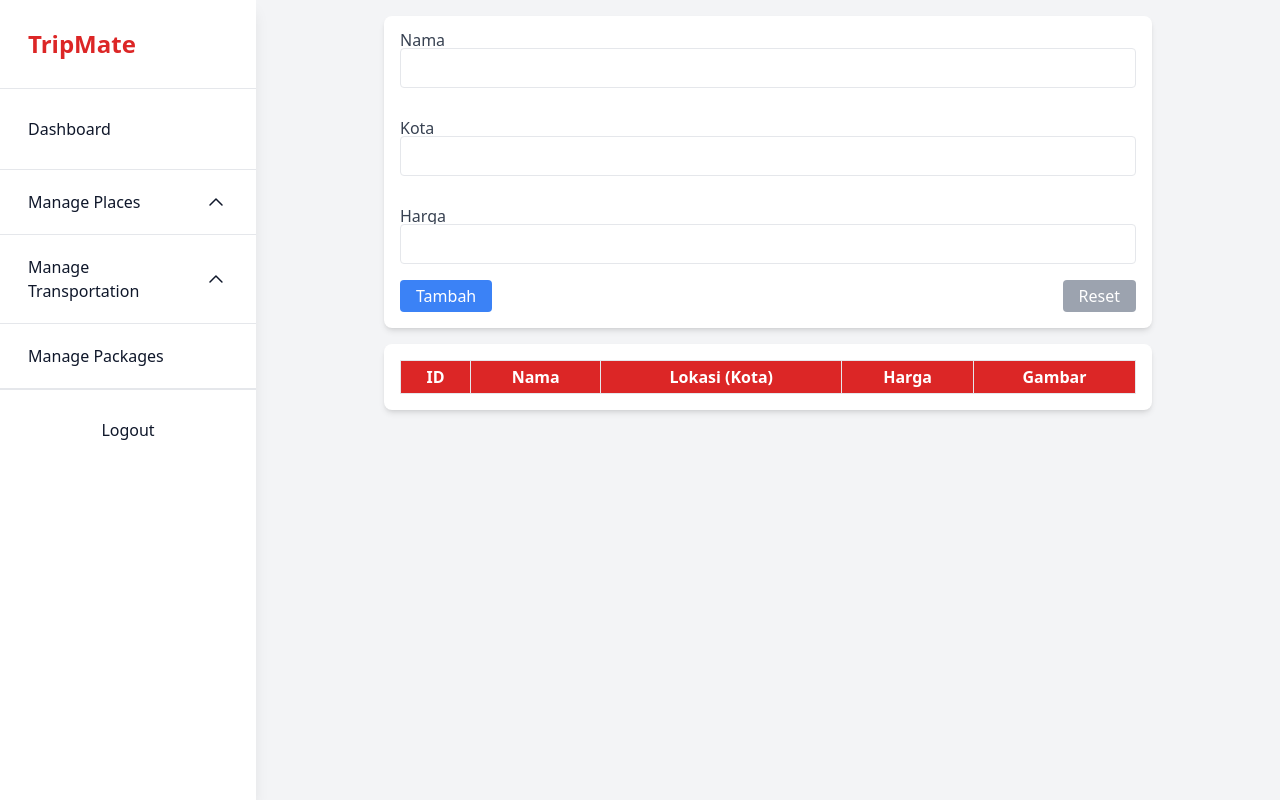
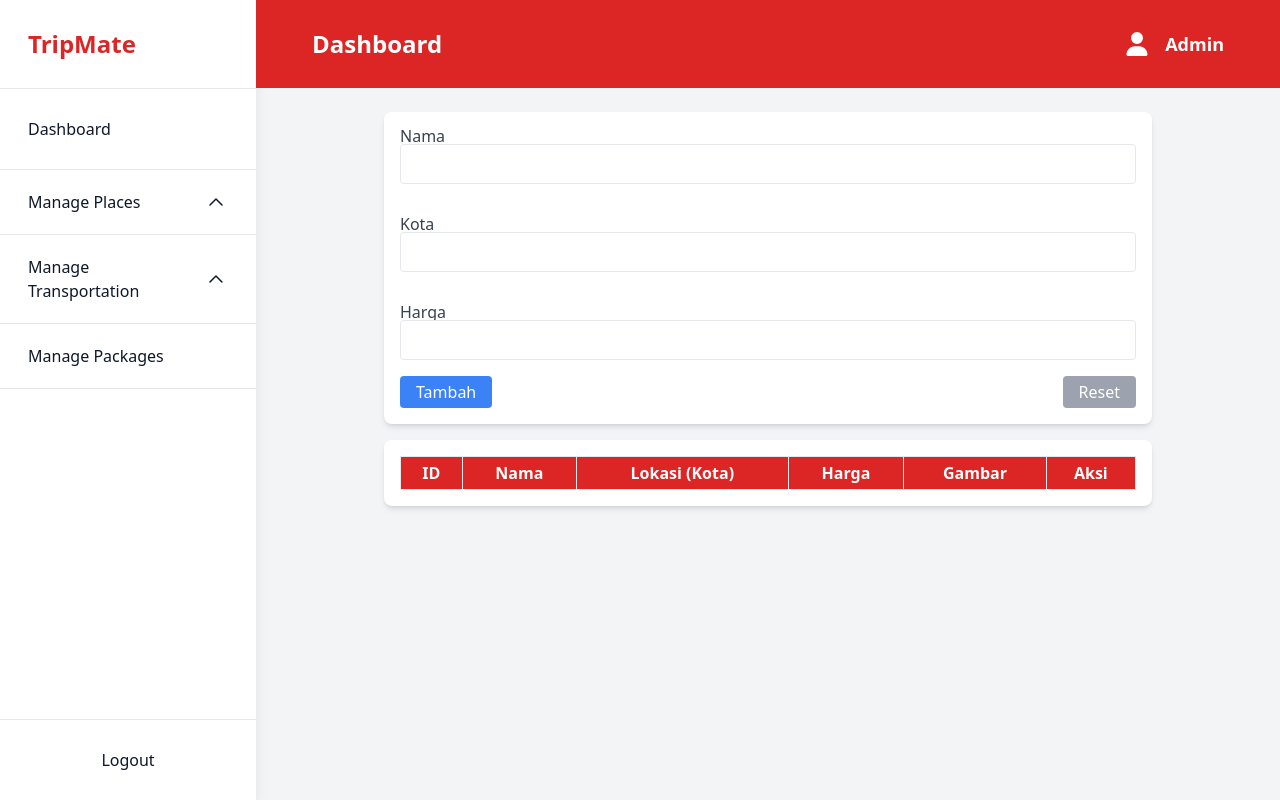
Before and after one commit to viranarita/UTS-TripMate, a PHP site: page /attraction.php in a window 1280 px wide. Run offline with PHP 8.4, Linux system fonts and the light colour scheme; lists and menus that the app fills with data are empty.

Commit message:
layout attraction

```diff
--- a/public/attraction.php
+++ b/public/attraction.php
@@ -13,9 +13,12 @@
 
     <?php include "sidebar.html" ?>
 
-    <div class="flex justify-center ml-64 mt-4">
+    <?php include "headerAdmin.html" ?>
+
+    <section class="pt-24 w-full lg:w-[calc(100%-16rem)] lg:ml-64">
+        <div class="flex justify-center mt-4">
             <div class="bg-white p-4 rounded-lg shadow-md w-3/4">
-            <form method="POST" action="destination.php">
+                <form>
                     <input type="hidden" name="id" id="hotelId">
                     <div class="grid grid-cols-1 gap-8">
                         <div>
@@ -40,7 +43,7 @@
             </div>
         </div>
 
-    <div class="flex justify-center ml-64 mt-4">
+        <div class="flex justify-center mt-4">
             <div class="bg-white p-4 rounded-lg shadow-md w-3/4">
                 <table class="w-full border-collapse">
                     <thead>
@@ -50,11 +53,13 @@
                             <th class="p-2 border">Lokasi (Kota)</th>
                             <th class="p-2 border">Harga</th>
                             <th class="p-2 border">Gambar</th>
+                            <th class="p-2 border">Aksi</th>
                         </tr>
                     </thead>
                 </table>
             </div>
         </div>
+    </section>
 
 </body>
 </html>
--- a/public/headerAdmin.html
+++ b/public/headerAdmin.html
@@ -1,11 +1,11 @@
-<header class="absolute top-0 left-0 w-[calc(100%-16rem)] ml-64 flex items-center space-x-3 z-10 bg-primary">
-    <div class="p-7 container mx-auto flex justify-between items-center">
+<header class="absolute top-0 left-0 w-full lg:w-[calc(100%-16rem)] lg:ml-64 flex items-center justify-between z-10 bg-primary px-7">
+    <div class="p-7">
         <p class="font-bold text-2xl text-white">Dashboard</p>
     </div>
-    <div class="flex items-center px-7 space-x-4">
+    <div class="flex items-center space-x-4 p-7">
         <svg xmlns="http://www.w3.org/2000/svg" width="24" height="24" viewBox="0 0 448 512" fill="currentColor" class="text-white">
-                <path d="M224 256A128 128 0 1 0 224 0a128 128 0 1 0 0 256zm-45.7 48C79.8 304 0 383.8 0 482.3C0 498.7 13.3 512 29.7 512l388.6 0c16.4 0 29.7-13.3 29.7-29.7C448 383.8 368.2 304 269.7 304l-91.4 0z"/>
-            </svg>
+            <path d="M224 256A128 128 0 1 0 224 0a128 128 0 1 0 0 256zm-45.7 48C79.8 304 0 383.8 0 482.3C0 498.7 13.3 512 29.7 512l388.6 0c16.4 0 29.7-13.3 29.7-29.7C448 383.8 368.2 304 269.7 304l-91.4 0z"/>
+        </svg>
         <p class="font-semibold text-lg text-white">Admin</p>
     </div>
- </header>
+</header>
--- a/public/sidebar.html
+++ b/public/sidebar.html
@@ -1,8 +1,8 @@
 <!-- Sidebar Start -->
-<aside class="bg-white fixed top-0 left-0 h-full w-64 shadow-lg flex flex-col z-10">
+<aside class="bg-white fixed top-0 left-0 h-full w-64 shadow-lg flex-col z-10 hidden lg:flex">
 
     <!-- Sidebar Wrapper -->
-    <div class="flex-col h-full overflow-y-auto hidden md:flex">
+    <div class="flex-col h-full overflow-y-auto hidden lg:flex">
 
         <!-- Logo -->
         <div class="p-7 border-b border-gray-200">
@@ -76,7 +76,7 @@
         </div>
 
         <!-- Logout Nempel di Bawah -->
-        <div class="mt-auto p-7 border-t border-gray-200">
+        <div class="absolute bottom-0 w-full p-7 border-t border-gray-200">
             <form method="POST" action="prosesLogout.php">
                 <button type="submit" name="logout" class="text-base text-dark hover:text-primary w-full">Logout</button>
             </form>
--- a/public/style.css
+++ b/public/style.css
@@ -1722,6 +1783,14 @@ video {
     margin-top: 0px;
   }
 
+  .lg\:ml-64 {
+    margin-left: 16rem;
+  }
+
+  .lg\:block {
+    display: block;
+  }
+
   .lg\:flex {
     display: flex;
   }
@@ -1736,6 +1805,15 @@ video {
 
   .lg\:w-1\/2 {
     width: 50%;
+  }
+
+  .lg\:w-\[calc\(100\%-16rem\)\] {
+    width: calc(100% - 16rem);
+  }
+
+  .lg\:translate-x-0 {
+    --tw-translate-x: 0px;
+    transform: translate(var(--tw-translate-x), var(--tw-translate-y)) rotate(var(--tw-rotate)) skewX(var(--tw-skew-x)) skewY(var(--tw-skew-y)) scaleX(var(--tw-scale-x)) scaleY(var(--tw-scale-y));
   }
 
   .lg\:gap-10 {
```
Also changed, not shown: other parts of public/style.css (+61 -0 lines). Lines whose indentation alone changed are shown as unchanged.
